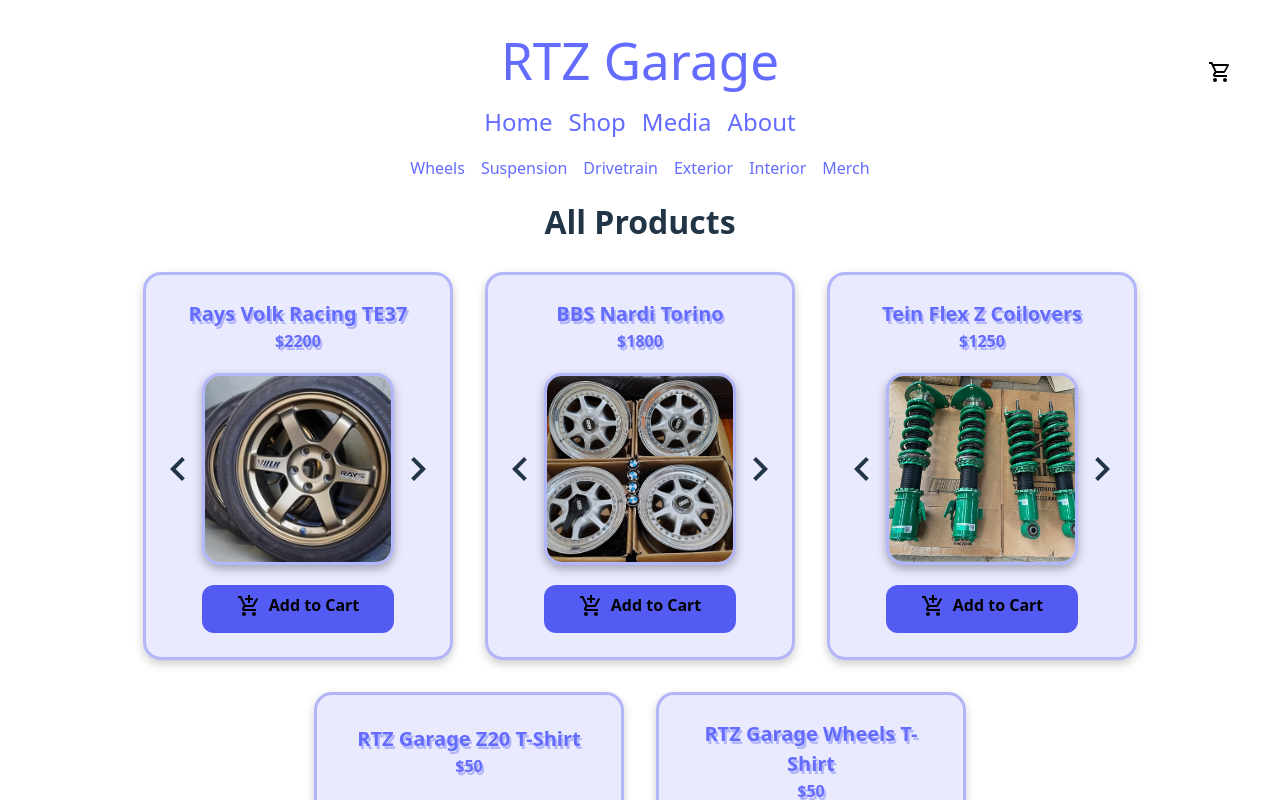
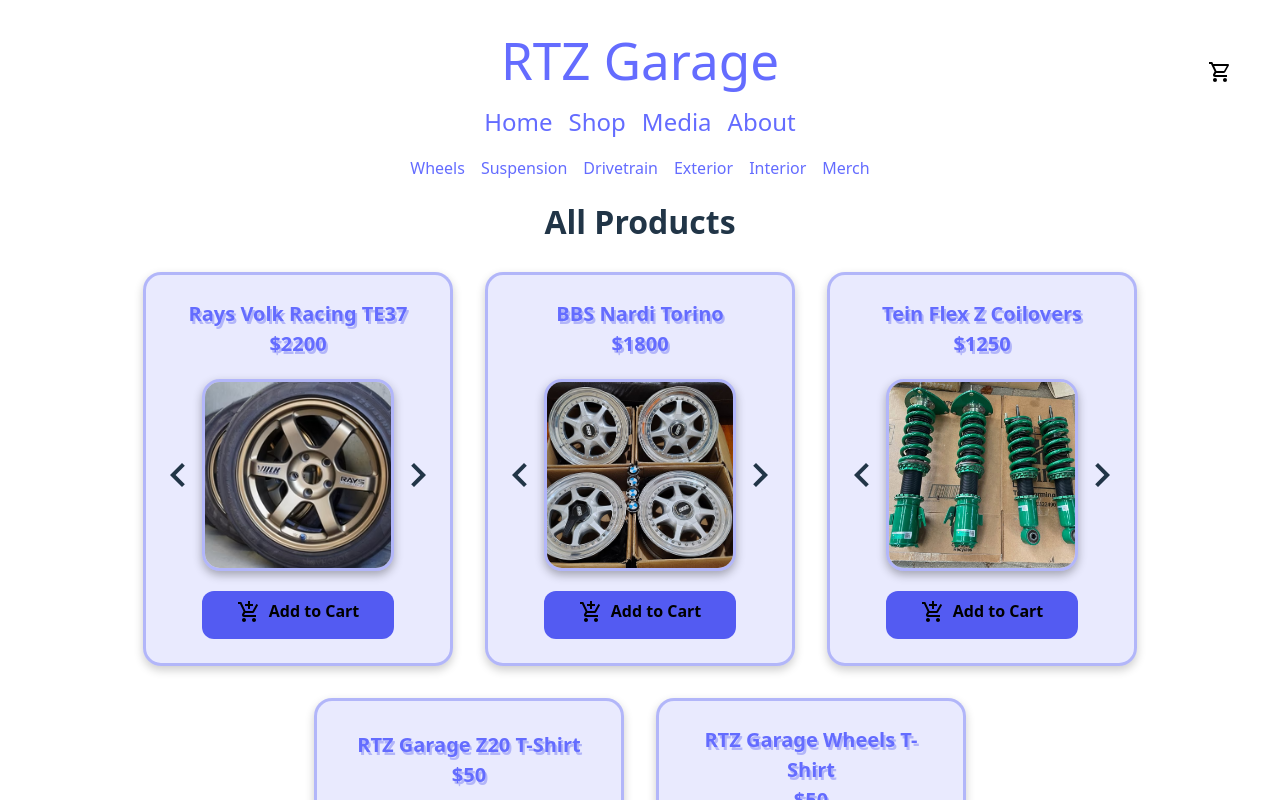
Before and after one commit to Frobii/rtz-garage, a React (Vite) app: page /shop in a window 1280 px wide. Shown: the top 800 px of the page. Built offline with nearby package versions, Linux system fonts and the light colour scheme.

Commit message:
Make product price same font size as name

```diff
--- a/src/features/product/ProductCard.jsx
+++ b/src/features/product/ProductCard.jsx
@@ -21,12 +21,12 @@
           to={`/shop/product/${product.id}`}
         >
           {/* consider if this should remain a h2 when using this component for future applications */}
-          <h2
-            className={styles.productHeading}
-          >
+          <h2 className={styles.productHeading}>
             {product.brand} {product.model}
           </h2>
-          <p>${product.price}</p>
+          <p className={styles.productHeading}>
+            ${product.price}
+          </p>
         </Link>
       </div>
       <ImageCarousel product={product} size={size}/>
```
